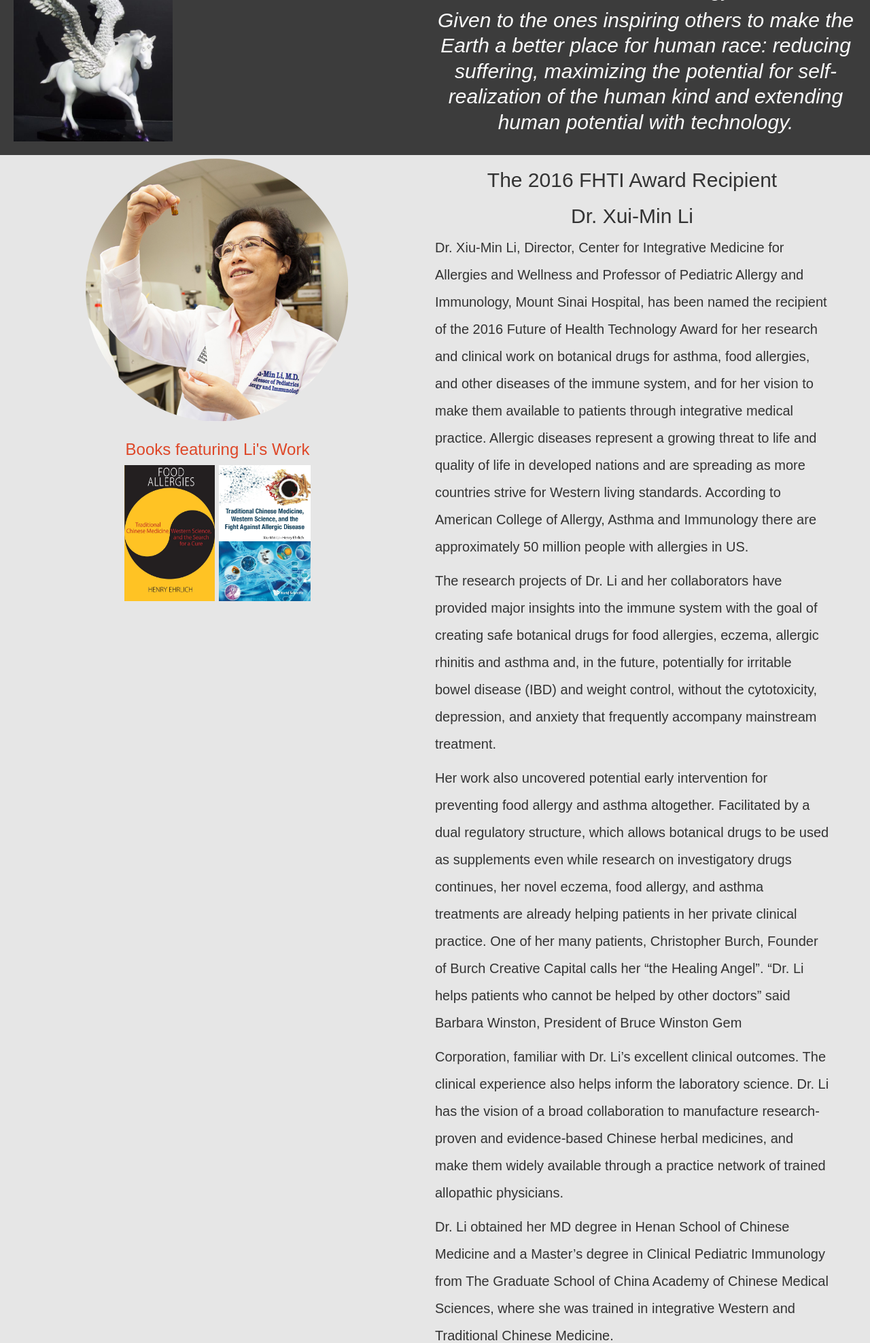
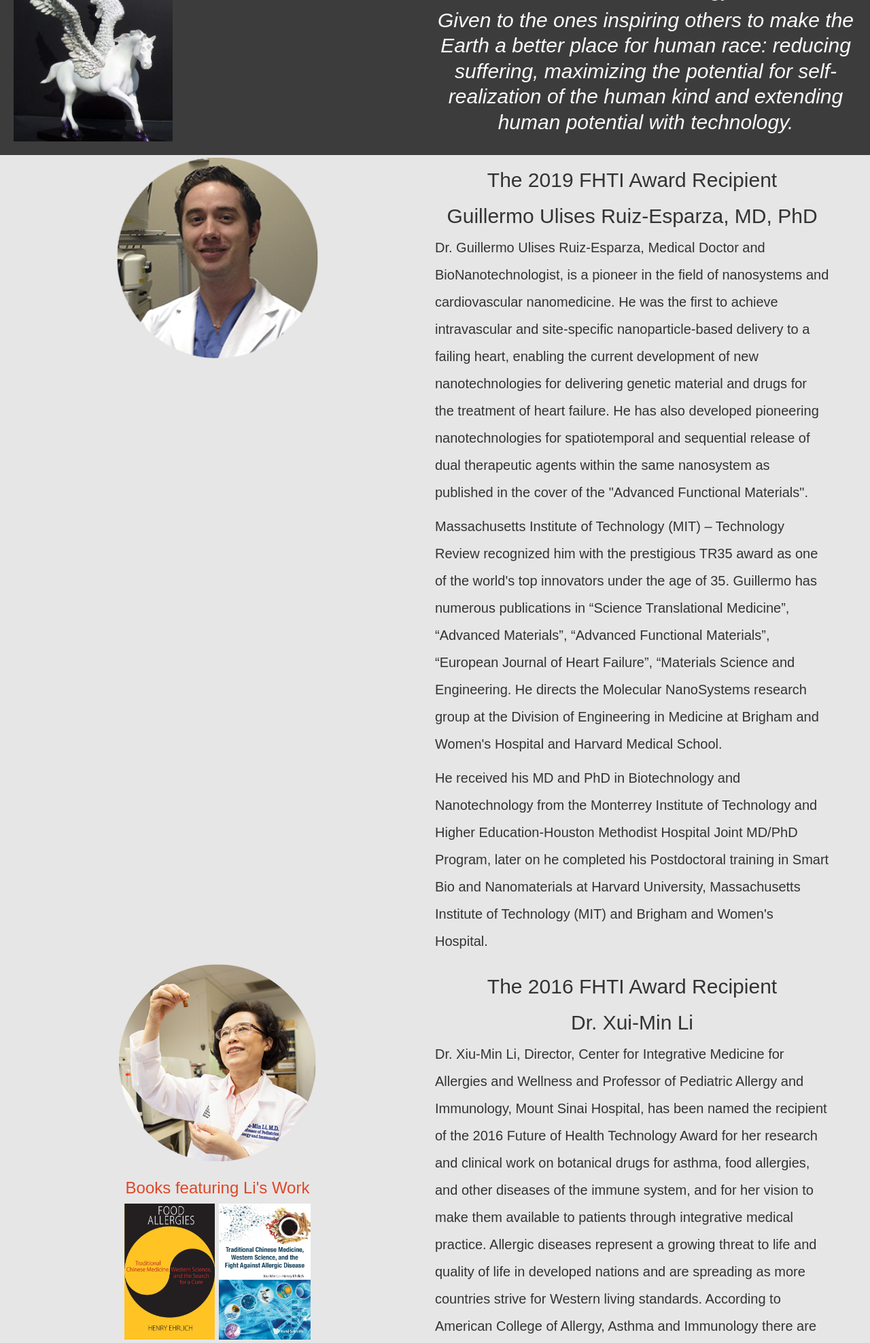
Before and after one commit to andrewremery/future-of-health, a PHP site: page /awardWinner.php in a window 1280 px wide. Shown: the part 374-2349 px from the top of the page at 68% size. Run offline with PHP 8.4, Linux system fonts and the light colour scheme; some libraries are stand-ins or nearby versions.

Commit message:
Hot add Guillermo and bug fixes on award winners page

```diff
--- a/_css/main.css
+++ b/_css/main.css
@@ -6,7 +6,7 @@ Developer ARE Visual (Andrew R Emery)
 Art Director/Designer: Jehan Said
 	Email:jehankjsaid@gmail.com
 Date Created: 1/29/16
-Last Edited 5/13/19
+Last Edited 6/10/19
 Written for: Future of health technology summit
 Swatch
 ===========================
@@ -487,6 +487,22 @@ footer{
 		width: 100%;
 		padding: 1em;
 }
+.li2{
+	margin-top: .25em;
+}
+
+.liCircle{
+	width: 250px;
+	height:250px;
+}
+
+ header .learnMoreButton {
+		float: none;
+	 	clear: both;
+		width: 98%;
+	}
+}
+@media screen and (max-width: 1100px) {
 #pegasus{
 	background-color:transparent;
 	height: 0;
@@ -501,18 +517,7 @@ footer{
 #pegasus section{
 	width: 100%;
 }
-#liCircle{
-	width: 250px;
-	height:250px;
 }
-
- header .learnMoreButton {
-		float: none;
-	 	clear: both;
-		width: 98%;
-	}
-}
-
 /*==================================================CHARLSE OLD STYLES=============================================*/
 /*========== CSS Document ==============*/
 body{
--- a/awardWinner.php
+++ b/awardWinner.php
@@ -35,11 +35,24 @@
     </article>
     <article id="li">
     	<section id="pegImg">
-            <img src="_img/liCircle.png"alt="A picture of Dr Li" id="liCircle"/>
+            <img src="_img/guillermoCircle.png" alt="A picture of Dr Guillermo" class="liCircle"/>
+        </section>
+        <section id="pegText">
+        	<h2>The 2019 FHTI Award Recipient</h2>
+            <h2>Guillermo Ulises Ruiz-Esparza, MD, PhD</h2>
+            <p>Dr. Guillermo Ulises Ruiz-Esparza, Medical Doctor and BioNanotechnologist, is a pioneer in the field of nanosystems and cardiovascular nanomedicine. He was the first to achieve intravascular and site-specific nanoparticle-based delivery to a failing heart, enabling the current development of new nanotechnologies for delivering genetic material and drugs for the treatment of heart failure. He has also developed pioneering nanotechnologies for spatiotemporal and sequential release of dual therapeutic agents within the same nanosystem as published in the cover of the "Advanced Functional Materials".
+</p>
+<p>Massachusetts Institute of Technology (MIT) – Technology Review recognized him with the prestigious TR35 award as one of the world's top innovators under the age of 35. Guillermo has numerous publications in “Science Translational Medicine”, “Advanced Materials”, “Advanced Functional Materials”, “European Journal of Heart Failure”, “Materials Science and Engineering. He directs the Molecular NanoSystems research group at the Division of Engineering in Medicine at Brigham and Women's Hospital and Harvard Medical School. </p>
+<p>He received his MD and PhD in Biotechnology and Nanotechnology from the Monterrey Institute of Technology and Higher Education-Houston Methodist Hospital Joint MD/PhD Program, later on he completed his Postdoctoral training in Smart Bio and Nanomaterials at Harvard University, Massachusetts Institute of Technology (MIT) and Brigham and Women's Hospital.</p>
+        </section>
+    </article>
+    <div style="clear: both;"></div>
+    <article id="li">
+    	<section id="pegImg">
+            <img src="_img/liCircle.png"alt="A picture of Dr Li" class="liCircle li2"/>
             <h3>Books featuring Li's Work</h3>
-            <!--<p>Food Allergies: Traditional Chinese Medicine, Western Science, and the Search for a Cure</p>-->
-            <img src="_img/foorAllagiesBoook.jpg"alt="Food Allergies: Traditional Chinese Medicine, Western Science, and the Search for a Cure" id="book"/>
-            <img src="_img/liBookTwo.jpg"alt="Traditional Chinese Medicine, Western Science, and the Fight Against Allergic Disease" id="book"/>
+            <img src="_img/foorAllagiesBoook.jpg" alt="Food Allergies: Traditional Chinese Medicine, Western Science, and the Search for a Cure" id="book"/>
+            <img src="_img/liBookTwo.jpg" alt="Traditional Chinese Medicine, Western Science, and the Fight Against Allergic Disease" id="book"/>
 
         </section>
         <section id="pegText">
```
Also changed, not shown: _img/guillermoCircle.png (added), _img/liCircle.png.
